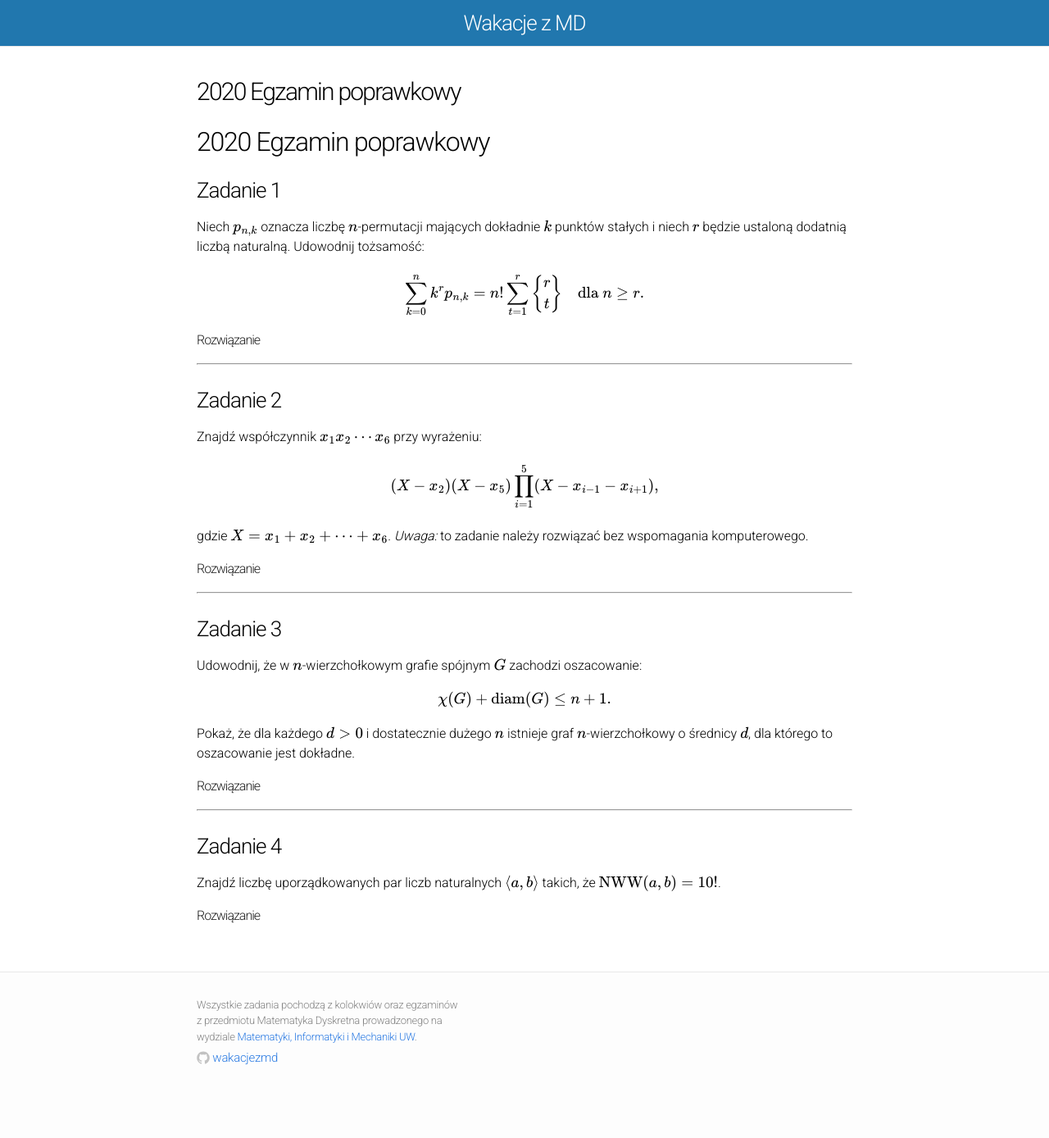
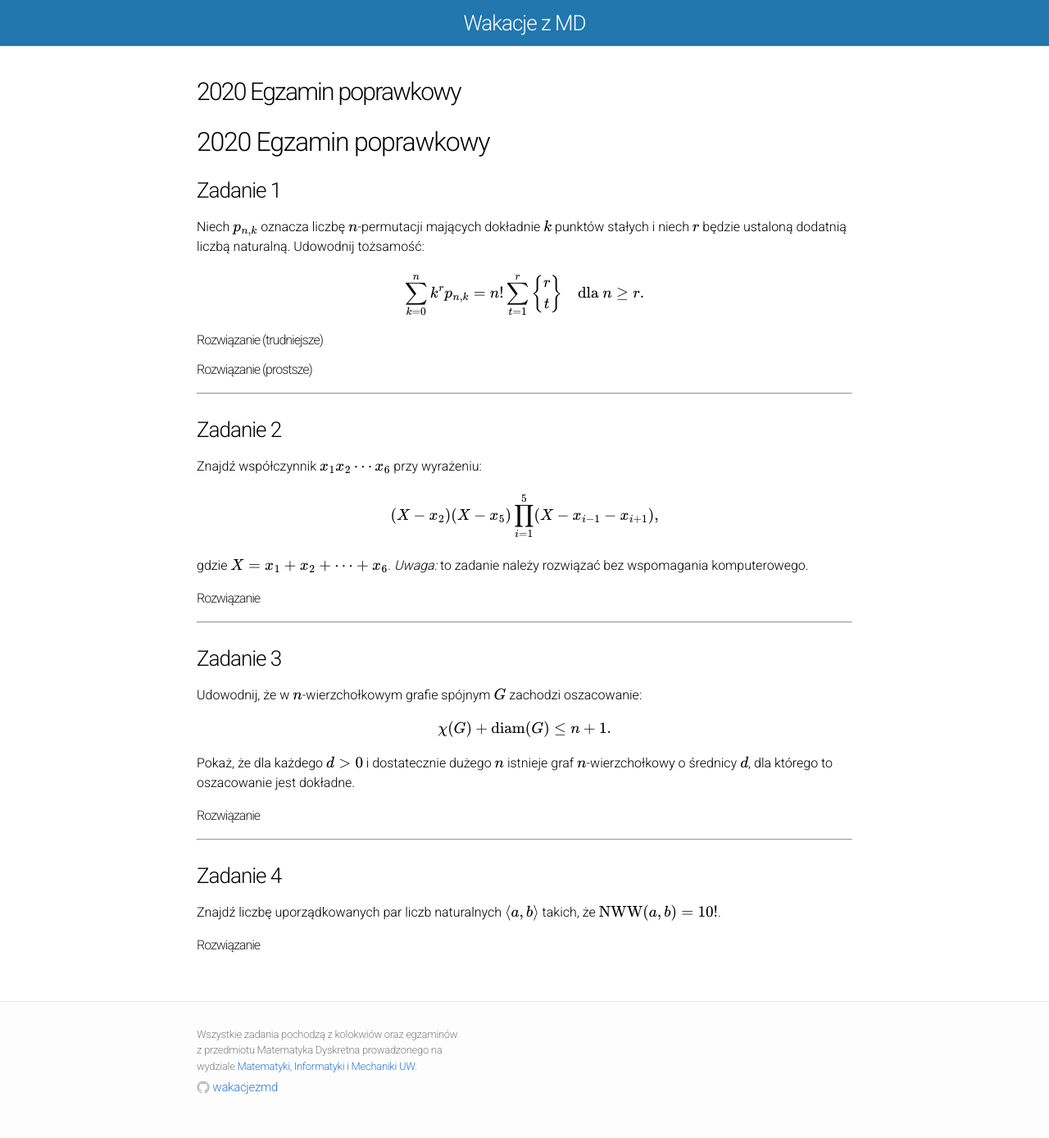
Before and after one commit to wakacjezmd/wakacjezmd.github.io, a Jekyll site: the page built from _solutions/2020/2020-egzamin-2.md, in a window 1280 px wide. Shown: the whole page at 82% size. Built offline with Jekyll 4.4.1, drawn with Linux system fonts in a browser that asks for light colours; nearby versions of some CDN libraries; formulas are drawn with MathJax 3; our own code applies the rules of GitHub Pages for plain Markdown files; before the commit the page ends 1352 px from its top, so only the background shows below that.

Commit message:
Dodaj alternatywne, prostsze rozwiązanie zadania 1 z drugiego terminu 2020

```diff
--- a/_solutions/2020/2020-egzamin-2.md
+++ b/_solutions/2020/2020-egzamin-2.md
@@ -15,7 +15,7 @@
 \\]
 
 <div data-collapse>
-  <h4 class="collapsible">Rozwiązanie</h4>
+  <h4 class="collapsible">Rozwiązanie (trudniejsze)</h4>
   <div class="solution">
   <p>
     Zadanie z gatunku tych raczej trudniejszych, niż prostszych &#x1F605;.
@@ -77,6 +77,41 @@
       </p>
     </li>
   </ul>
+  </div>
+</div>
+
+<div data-collapse>
+  <h4 class="collapsible">Rozwiązanie (prostsze)</h4>
+  <div class="solution">
+
+    Zliczamy pary \(n-\)permutacji oraz \(r-\)ciągów z powtórzeniami puntków stałych permutacji.
+    <p>
+      <em> Lewa strona: </em>
+      <br>
+      Dla każdej permutacji mamy dokładnie \(k^r\) ciągów.
+    </p>
+    <p>
+      <em> Prawa strona: </em>
+      <br>
+      Najpierw wybieramy ciąg punktów stałych. Robimy to poprzez podzielenie \(r\) na \(t\) bloków. Miejsca w tym samym bloku będą zajętę przez ten sam punkt stały, bloki są parami zajęte przez różne punkty stałe.
+      Bloki możemy uzyskać na \(r \brace t\) sposobów. Pozostaje wybrać owe punkty stałe. Jest ich oczywiście \(t\), każdy może być dowolny, ale wszystkie mają być parami różne, więc: \((n)*(n-1)*(...)*(n-t+1)\) (wybrane bloki dostają punkty stałej w następującej kolejnośći: najwcześniej zaczynając się blok dostaje pierwszy wybór z iloczynu, drugi po nim drugi z iloczynu i tak dalej).
+      Permutację konstruujemy tak: jej punkty stałe już wybraliśmy, pozostaje elementy możemy ułożyć na \((n-t)!\) sposobów.
+      <p>
+        Dwa różne wyżej opisane wybory dadzą dwie różne pary. Jeśli dwa ciągi są sobie równe, to znaczy, że musiały zostać podzielone na te same bloki.
+        Ponadto punkty stały w obydwu ciągach musiały zostać wybrane także te same w tej samej kolejności. Finalnie sam ciąg musiał także zostać dopełniony w ten sam sposób: wybory były więc identyczne.
+        Nietrudno zauważyć, że te wybory pozwalają uzyskać dowolną parę (pamiętajmy, że permutacja ma co najmniej tyle punktów stałych, ile jest różnych wartości w ciągu).
+      </p>
+      <p>
+        <em> Przykład: </em>
+        <br>
+        \(r=4, t=2, n=10\).
+        Dzielimy na przykład tak: \(ABAB\). Wybieramy dwa punkty stałe (bo \(t=2\)): \(2, 8\). Mamy już ciąg: \(2828\).
+        W permutacji mamy wybrane punkty stałe, następnie dobieramy permutację reszty elementów: \([1,5][2][3,6][4][7,9][8][10]\).
+      </p>
+
+    </p>
+
+
   </div>
 </div>
 
```
